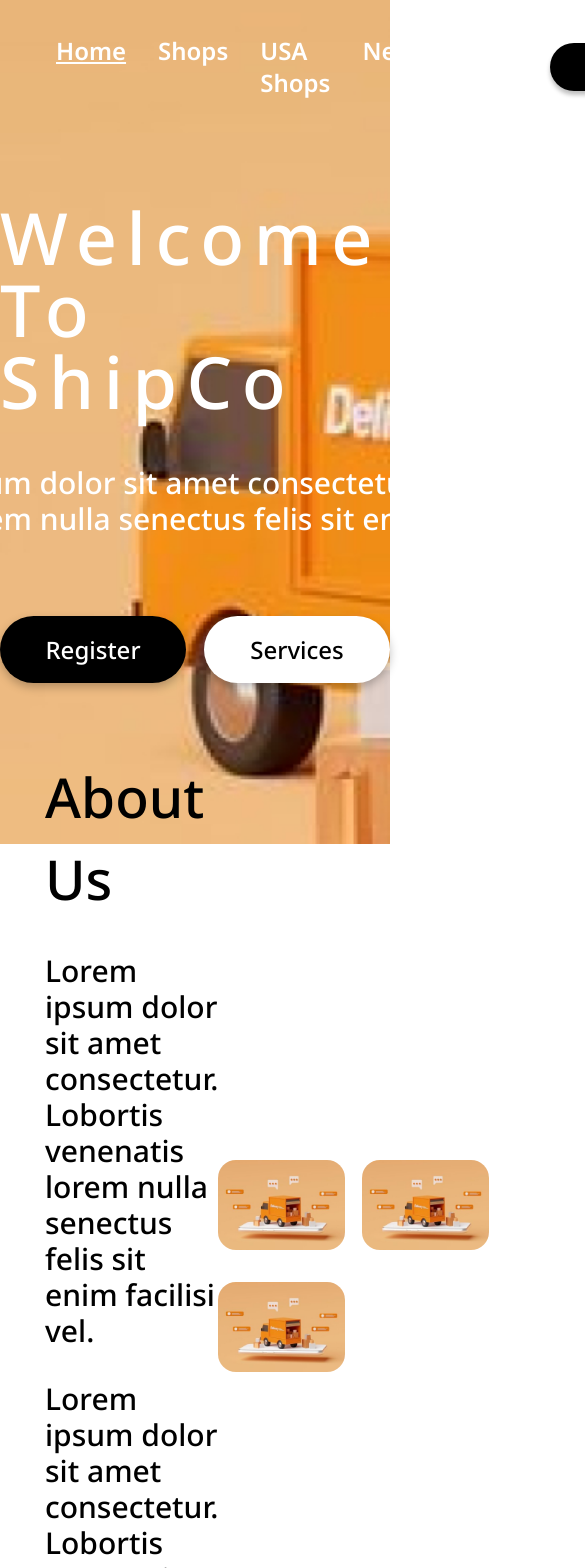
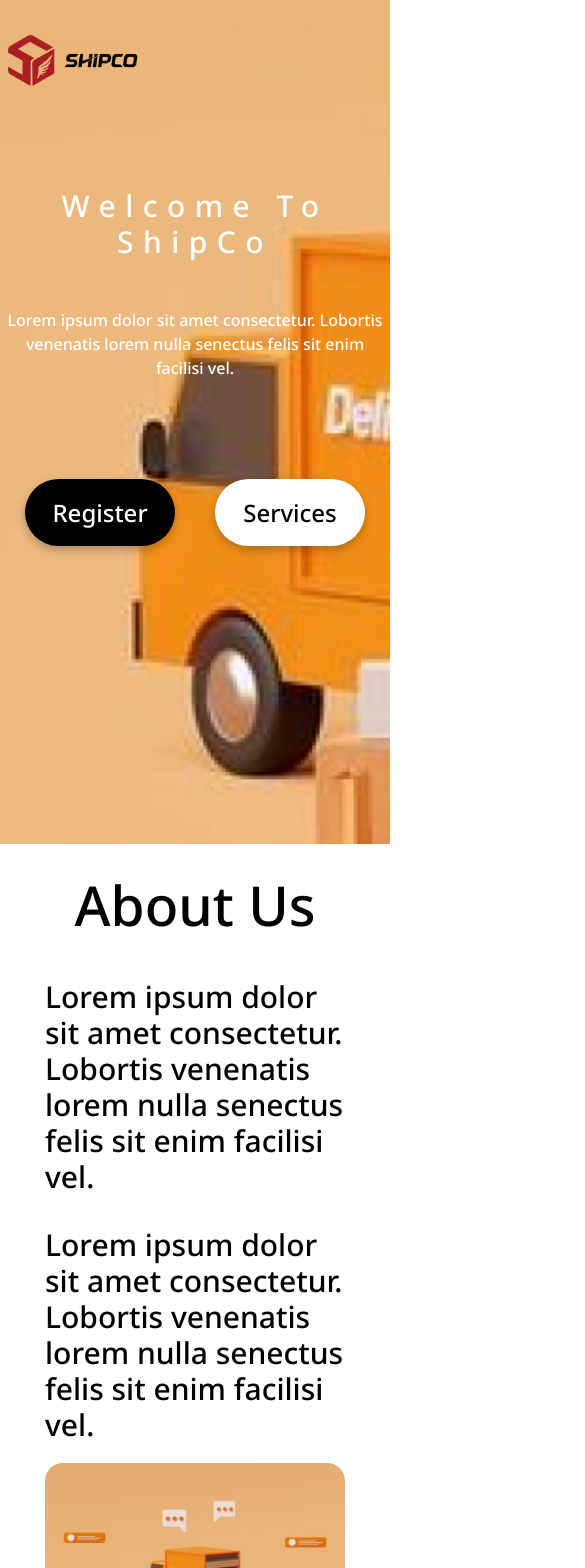
Before and after one commit to Tusho7/shipper-anri-sandro, a React (Vite) app: page / in a window 390 px wide. Shown: the top 1568 px of the page, 585 px wide, since content can reach past the window. Built offline with nearby package versions, Linux system fonts and the light colour scheme.

Commit message:
style:make about us section and landing page responsive

```diff
--- a/package.json
+++ b/package.json
@@ -10,6 +10,7 @@
     "preview": "vite preview"
   },
   "dependencies": {
+    "framer-motion": "^10.16.1",
     "react": "^18.2.0",
     "react-dom": "^18.2.0",
     "react-router-dom": "^6.15.0"
--- a/src/App.tsx
+++ b/src/App.tsx
@@ -10,8 +10,8 @@ function App() {
     <>
       <LandingSection />
       <AboutUs />
-      <Boxes/>
-      <Footer />
+      {/* <Boxes/> */}
+      {/* <Footer /> */}
     </>
   )
 }
--- a/src/components/AboutUsSection/AboutUs.tsx
+++ b/src/components/AboutUsSection/AboutUs.tsx
@@ -2,16 +2,16 @@ import delivery from "../..//assets/images/Rectangle 17.jpg"
 
 const AboutUs = () => {
   return (
-    <div className="flex h-screen w-screen items-center justify-between px-[45px] 2xl:px-[200px]">
-        <div className="w-[575px] py-[123px]">
-          <h2 className="text-[55px] font-medium mb-8">About Us</h2>
-          <div className="space-y-8">
+    <div className="lg:flex h-screen w-screen lg:items-center lg:justify-between px-[45px] 2xl:px-[200px]">
+        <div className="lg:w-[575px] lg:py-[123px] py-5">
+          <h2 className="text-[55px] font-medium mb-8 text-center">About Us</h2>
+          <div className="space-y-8 break-words">
             <p className="text-3xl">Lorem ipsum dolor sit amet consectetur. Lobortis venenatis lorem nulla senectus felis sit enim facilisi vel.</p>
             <p className="text-3xl">Lorem ipsum dolor sit amet consectetur. Lobortis venenatis lorem nulla senectus felis sit enim facilisi vel.</p>
           </div>
         </div>
-        <div className="space-y-8  py-[69px]">
-            <div className="flex gap-[17px]">
+        <div className="lg:space-y-8 space-y-2 lg:py-[69px]">
+            <div className="lg:flex lg:gap-[17px] space-y-2">
                 <img width={344} src={delivery} className="rounded-18" alt="delivery" />
                 <img  width={344} src={delivery} className="rounded-18" alt="delivery" />
             </div>
--- a/src/components/Button/Button.tsx
+++ b/src/components/Button/Button.tsx
@@ -1,8 +1,9 @@
 import React from 'react'
 import { ButtonProps } from './types'
 const Button: React.FC<ButtonProps> = ({text, bgColor, width, height, borderRadius, boxShadow, border, color}) => {
+  console.log(width)
   return (
-    <button style={{width, height, borderRadius, boxShadow, backgroundColor: bgColor, border, color}} className={`${bgColor === "black" ? "bg-[#313032] text-white" : "transparent text-black border-[1px] border-black"} text-2xl`}>{text}</button>
+    <button style={{height, borderRadius, boxShadow, backgroundColor: bgColor, border, color}} className={`${bgColor === "black" ? "bg-[#313032] text-white" : "transparent text-black border-[1px] border-black" } ${width} text-2xl`}>{text}</button>
   )
 }
 
--- a/src/components/LandingSection/LandingSection.tsx
+++ b/src/components/LandingSection/LandingSection.tsx
@@ -3,15 +3,15 @@ import Navbar from "../Navbar/Navbar"
 
 const LandingSection = () => {
   return (
-    <div className="h-screen  bg-cover no-repeat landingPageSection">
+    <div className="w-screen h-screen bg-cover landingPageSection min-w-full	">
         <Navbar />
-        <div className="flex flex-col items-center mt-[102px] text-7xl text-white">
-            <h1 className="tracking-[9.45px]">Welcome To ShipCo</h1>
-            <p className="mt-12 text-center w-[794px] text-3xl">Lorem ipsum dolor sit amet consectetur. Lobortis venenatis lorem nulla senectus felis sit enim facilisi vel.</p>
+        <div className="flex flex-col items-center mt-[102px]  text-white">
+            <h1 className="tracking-[9.45px] lg:text-7xl text-3xl text-center">Welcome To ShipCo</h1>
+            <p className="mt-12 text-center lg:w-[794px] text-md lg:text-3xl break-words">Lorem ipsum dolor sit amet consectetur. Lobortis venenatis lorem nulla senectus felis sit enim facilisi vel.</p>
         </div>
-        <div className="flex items-center justify-center gap-[18px] mt-[79px]">
-          <Button width="256px" height="67px" bgColor="black" text="Register" border="none" borderRadius="39px" boxShadow="0px 4px 10px 0px rgba(0, 0, 0, 0.25)" />
-          <Button width="256px" height="67px" text="Services" borderRadius="39px" border="none" bgColor="white" boxShadow="0px 4px 10px 0px rgba(0, 0, 0, 0.25)"/>
+        <div className="flex items-center justify-center lg:gap-[18px] mt-[79px]">
+          <Button width="lg:w-[256px] w-[150px]" height="67px" bgColor="black" text="Register" border="none" borderRadius="39px" boxShadow="0px 4px 10px 0px rgba(0, 0, 0, 0.25)" />
+          <Button width="lg:w-[256px] w-[150px]" height="67px" text="Services" borderRadius="39px" border="none" bgColor="white" boxShadow="0px 4px 10px 0px rgba(0, 0, 0, 0.25)"/>
         </div>
     </div>
   )
--- a/src/components/Navbar/Navbar.tsx
+++ b/src/components/Navbar/Navbar.tsx
@@ -2,21 +2,22 @@ import ShipperLogo from "../../assets/icons/Logo.png"
 import Button from "../Button/Button"
 
 const Navbar = () => {
+
   return (
-    <nav className="bg-transparent flex  items-center justify-between px-14 pt-[35px] font-semibold">
+    <nav className="bg-transparent flex  items-center justify-between px-2 lg:px-14 pt-[35px] font-semibold">
       <div>
-        <img src={ShipperLogo} alt="" />
+        <img src={ShipperLogo} alt="shipper logo"  className="w-2/3"/>
       </div>
-      <div className="flex gap-8 list-none text-2xl text-white">
+      <div className="lg:flex lg:gap-8 list-none text-2xl text-white hidden">
         <li className="underline">Home</li>
         <li>Shops</li>
         <li>USA Shops</li>
         <li>News</li>
         <li>Contact Us</li>
       </div>
-      <div className="flex gap-4">
-        <Button boxShadow="0px 4px 4px 0px rgba(0, 0, 0, 0.25)" text="Log in"  bgColor="black" width="154px" height="48px" borderRadius="24px" border="none"/>
-        <Button boxShadow="0px 5px 10px 0px rgba(0, 0, 0, 0.23)" color="white" text="Sign up" width="154px"  height="48px" bgColor="transparent"  borderRadius="24px" border="2px solid white"/>
+      <div className="lg:flex gap-4  hidden ">
+        <Button boxShadow="0px 4px 4px 0px rgba(0, 0, 0, 0.25)" text="Log in"  bgColor="black" width="lg:w-[154px]" height="48px" borderRadius="24px" border="none"/>
+        <Button boxShadow="0px 5px 10px 0px rgba(0, 0, 0, 0.23)" color="white" text="Sign up" width="lg:w-[154px]"  height="48px" bgColor="transparent"  borderRadius="24px" border="2px solid white"/>
       </div>
     </nav>
   )
--- a/src/index.css
+++ b/src/index.css
@@ -6,8 +6,43 @@
 body {
     font-family: 'Noto Sans', 'Livvic';
     overflow-x: hidden;
+    width: 100%;
+    height: 100%;
 }
 
 .landingPageSection {
     background-image: url('./assets/images/delivery.jpg');
+    width: 100%;
 }
+
+
+aside {
+    background-color: #c4a8ff;
+    width: 18.75rem;
+    height: 100vh;
+  }
+
+  .container {
+    margin: 4.5rem 1.4rem;
+  }
+
+  .btn-container {
+    position: fixed;
+  }
+
+  .container a {
+    color: #f9fafb;
+    text-decoration: none;
+    font-size: 1.75rem;
+    font-weight: 600;
+    display: block;
+    margin: 20px;
+  }
+
+  button {
+    cursor: pointer;
+    margin: 1.25rem;
+    border: none;
+    padding: 0.5rem 1rem;
+    background-color: #f9fafb;
+  }
```
Also changed, not shown: 1 other file (tests, documents, lock files or other folders).
